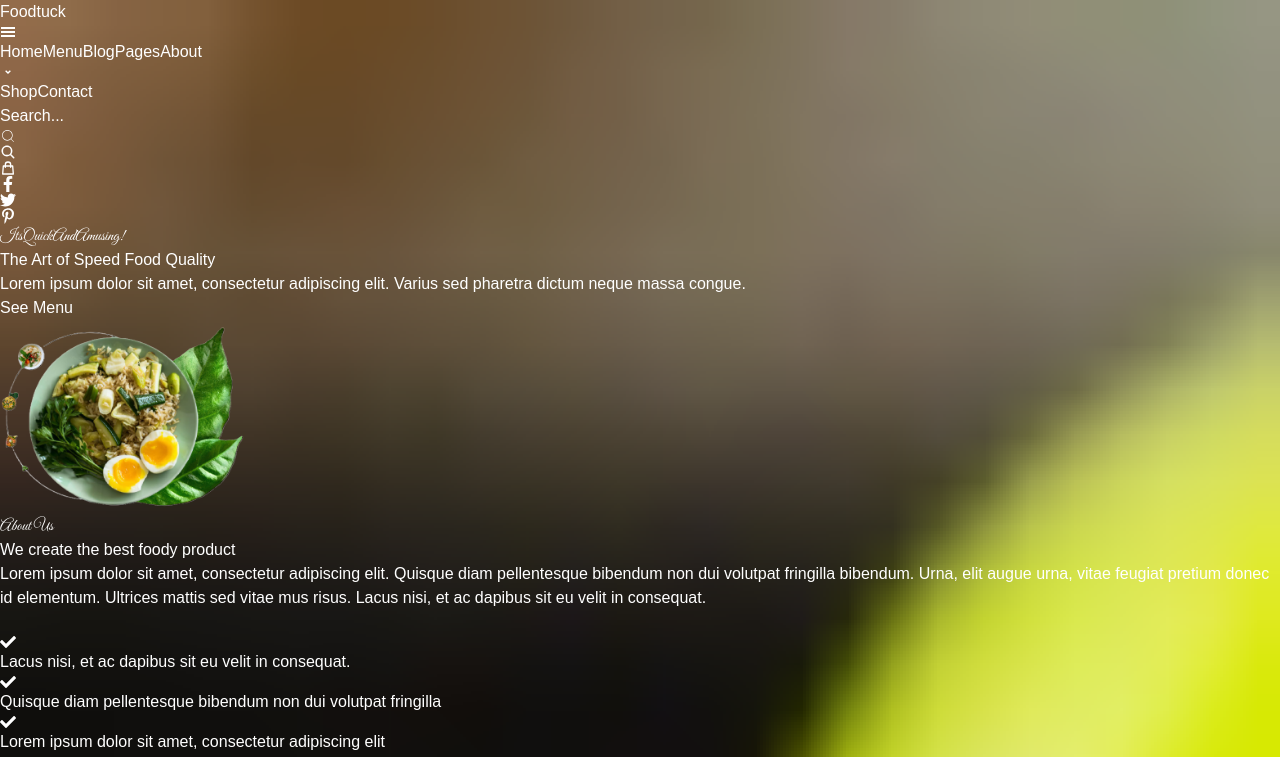
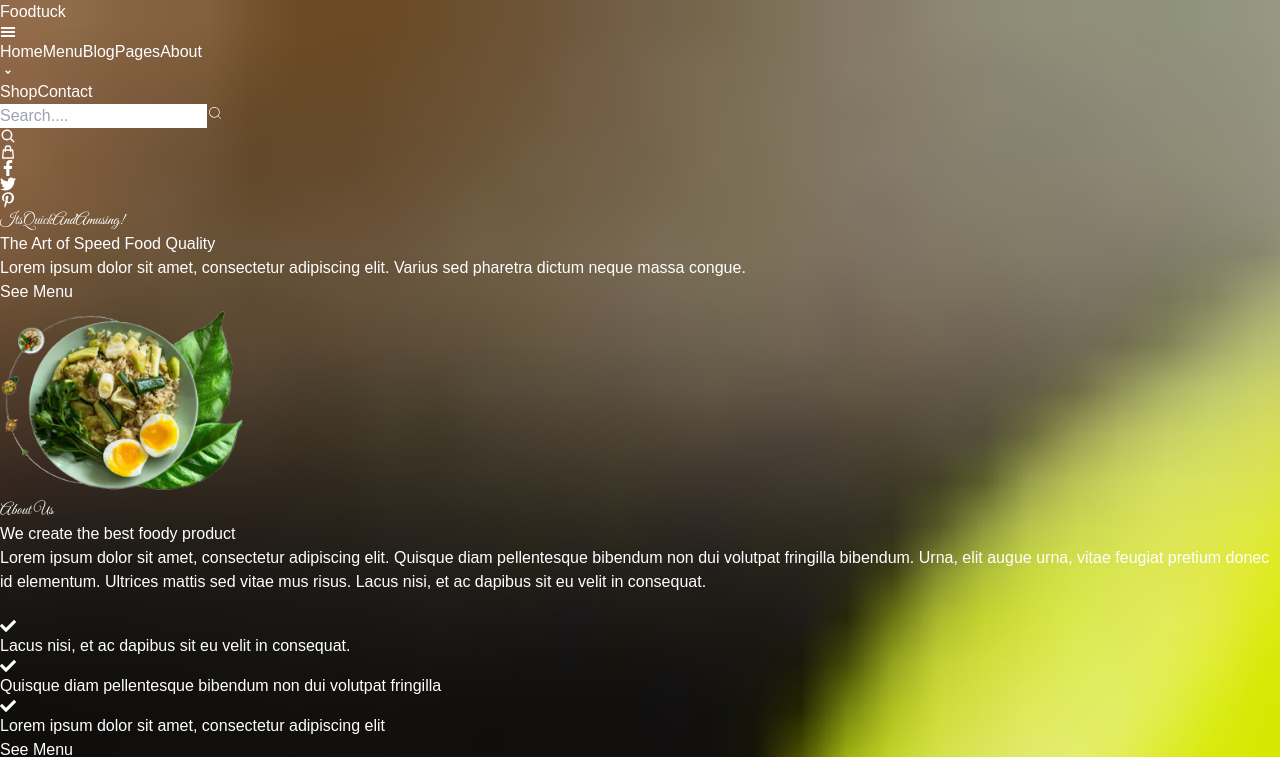
Before and after one commit to romankhan26/foodtuck-restaurant, a Next.js app: page / in a window 1280 px wide. Shown: the top 757 px of the page. Built offline with nearby package versions, Linux system fonts and the light colour scheme.

Commit message:
searchbar modification

```diff
--- a/src/components/Header/SearchBar.tsx
+++ b/src/components/Header/SearchBar.tsx
@@ -1,20 +1,39 @@
+'use client';
 import { CiSearch } from "react-icons/ci";
 import { IoSearch } from "react-icons/io5";
 import { HiOutlineShoppingBag } from "react-icons/hi";
+import { useRouter } from "next/navigation";
 
 const SearchBar = () => {
+  const router = useRouter();
+
+  const handleSearch = (e: React.FormEvent<HTMLFormElement>) => {
+    e.preventDefault();
+    const formData = new FormData(e.currentTarget);
+    const name = formData.get("name") as string;
+
+    if (name) {
+      router.push(`/list?name=${name}`);
+    }
+  };
+
   return (
-  <div className="flex relative items-center gap-3 top-2">
-    <div className='max-w-full md:w-3/4 lg:w-[260px] hidden relative  h-[39px] md:flex justify-between px-5 items-center border-[1px] border-[#FF9F0D] rounded-[27px]
+    <div className="flex relative items-center gap-3 top-2">
+      <form onSubmit={handleSearch} className="max-w-full md:w-3/4 text-[10px] md:text-[12px] lg:w-[260px] hidden relative h-[39px] md:flex justify-between px-5 items-center border-[1px] border-[#FF9F0D] rounded-[27px]">
+        <input
+          type="text"
+          name="name"
+          placeholder="Search...."
+          className="flex-1 bg-transparent placeholder:text-gray-500 outline-none"
+        />
+        <button aria-label="Search" className="cursor-pointer">
+          <CiSearch className="w-6 h-5" />
+        </button>
+      </form>
+      <IoSearch className="md:hidden cursor-pointer hover:text-[#FF9F0D]" />
+      <HiOutlineShoppingBag className="cursor-pointer hover:text-[#FF9F0D]" />
+    </div>
+  );
+};
 
-'>
-    <span className='text-gray-400'>Search...</span>
-    <CiSearch className='w-6 h-5'/>
-</div>
-<IoSearch className=' md:hidden cursor-pointer hover:text-[#FF9F0D]'/>
-<HiOutlineShoppingBag className='cursor-pointer hover:text-[#FF9F0D]'/>
-</div>
- )
-}
-
-export default SearchBar
+export default SearchBar;
```
